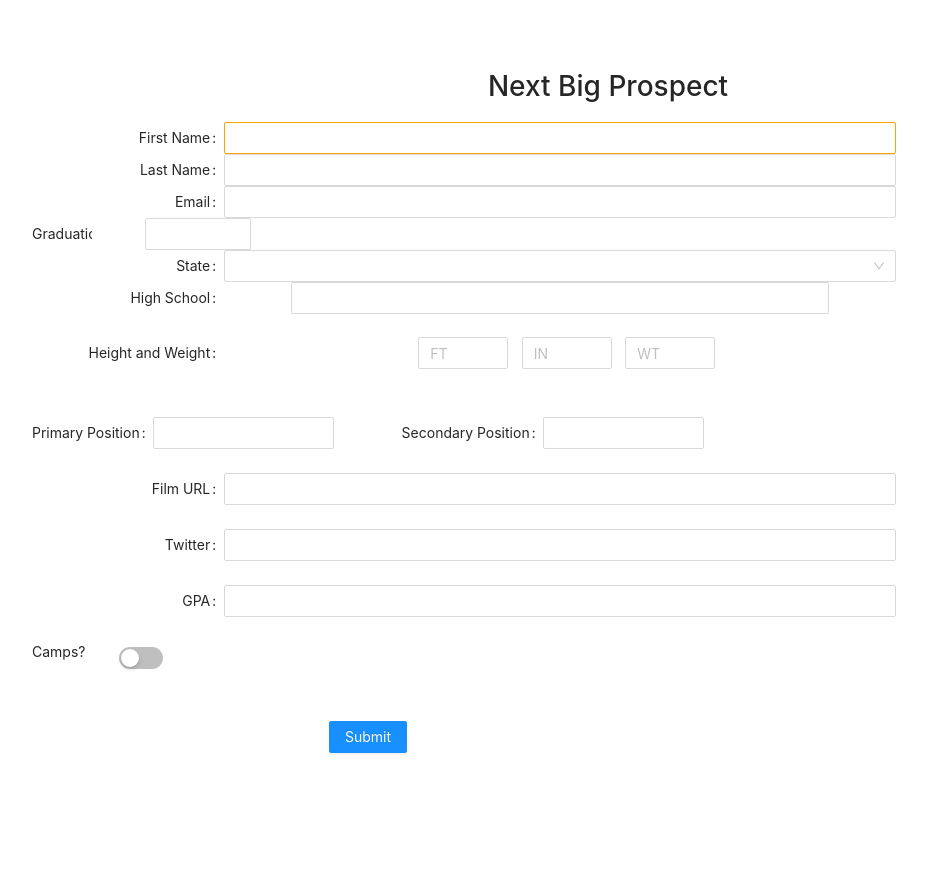
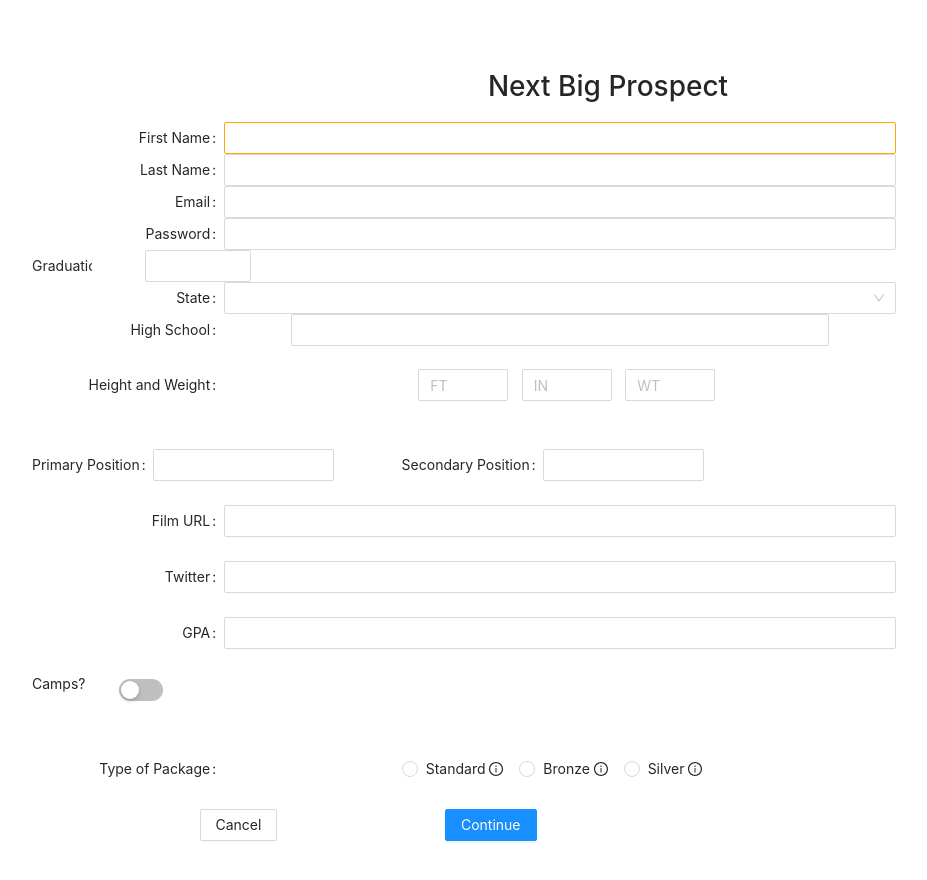
Before and after one commit to hillan1152/nbp-fe, a React (Create React App) app: page / in a window 1280 px wide. Shown: the top 880 px of the page, without its empty margins (32-959 px from the left). Before the commit the page ends 841 px from the top, so only its background shows below. Built offline with nearby package versions, Linux system fonts and the light colour scheme.

Commit message:
working on state management

```diff
--- a/package.json
+++ b/package.json
@@ -3,6 +3,7 @@
   "version": "0.1.0",
   "private": true,
   "dependencies": {
+    "@ant-design/icons": "^4.7.0",
     "@testing-library/jest-dom": "^5.14.1",
     "@testing-library/react": "^12.0.0",
     "@testing-library/user-event": "^13.2.1",
--- a/src/App.js
+++ b/src/App.js
@@ -1,11 +1,25 @@
+import React from 'react';
 import './App.css';
+import {
+  BrowserRouter as Router,
+  Route,
+  Routes,
+  Switch,
+  withRouter
+} from "react-router-dom";
 import Signup from './Form/Signup.js';
+import Confirmation from './Form/Confirmation';
 
-function App() {
+function App(props) {
   return (
-    <div className="App">
-      <Signup/>
-    </div>
+    <Router>
+      <div className="App">
+        <Routes>
+            <Route path='/' element={<Signup/>}/>
+            <Route path='/confirmation' element={<Confirmation/>}/>
+        </Routes>
+      </div>
+    </Router>
   );
 }
 
--- /dev/null
+++ b/src/Form/Confirmation.js
@@ -0,0 +1,10 @@
+import React from 'react'
+
+export default function Confirmation(props) {
+    console.log("props", props.prospect)
+    return (
+        <div>
+            What up turd
+        </div>
+    )
+}
--- a/src/Form/Signup.js
+++ b/src/Form/Signup.js
@@ -1,11 +1,16 @@
 import React, { useState } from 'react'
-import { Form, Input, Button, InputNumber, Switch, Select } from 'antd';
-import axios from 'axios';
-
-export default function Signup() {
+import { Form, Input, Button, InputNumber, Switch, Select, Radio } from 'antd';
+import { InfoCircleOutlined } from '@ant-design/icons';
+import { Link } from 'react-router-dom';
+import Confirmation from './Confirmation';
+export default function Signup(props) {
     const [ prospect, setProspect ] = useState();
     // const [form] = Form.useForm();
     const onFinish = (values) => {
+        setProspect(values)
+        if(values.package == 0){
+            console.log(prospect)
+        } else {
             fetch("http://localhost:5000/api/stripe/create-checkout-session", {
                 method: "POST",
                 headers: {
@@ -13,7 +18,7 @@ export default function Signup() {
                 },
                 body: JSON.stringify({
                     packages: [
-                    { id: 1, quantity: 1 }
+                        { package: values.package, quantity: 1 }
                     ],
                 }),
             })
@@ -26,8 +31,8 @@ export default function Signup() {
             }).catch(e => {
                 console.error(e.error)
             })
-        // Use to submit values when entered
-        // will use an are you sure you want to submit? Value
+
+        }
     };
     const formStyle = {
         margin: '0'
@@ -56,6 +61,9 @@ export default function Signup() {
                     <Input style={{ }}/>
                 </Form.Item>
                 <Form.Item label="Email" name="email" style={formStyle}>
+                    <Input style={{ }}/>
+                </Form.Item>
+                <Form.Item label="Password" name="password" style={formStyle}>
                     <Input style={{ }}/>
                 </Form.Item>
                 <Form.Item label="Graduation Year" name="grad_year" style={{ display: "flex", margin: '0'}}>
@@ -104,23 +112,6 @@ export default function Signup() {
                         </Form.Item>
                     </Form.Item>
                 </Form.Item>
-                {/* <div style={{ width: '100%'}}>
-                    <label style={{ display: 'flex', fontSize: '14px', height: '32px'}}>Height and Weight</label>
-                    <div style={{ display: 'flex', justifyContent: "space-between"}}>
-                        <Form.Item name="ft">
-                            <InputNumber style={{ width:"50%" }}/>
-                            <label style={{ marginLeft: '4%'}}>Ft</label>
-                        </Form.Item>
-                        <Form.Item name="in">
-                            <InputNumber style={{ width:"50%" }}/>
-                            <label style={{ marginLeft: '4%'}}>In</label>
-                        </Form.Item>
-                        <Form.Item name="wt">
-                            <InputNumber style={{ width:"60%" }}/>
-                            <label style={{ marginLeft: '4%'}}>Wt</label>
-                        </Form.Item>
-                    </div>
-                </div> */}
                 <Form.Item style={{ margin: "0%"}}>
                     <div style={{ width: '100%'}}>
                         <div style={{ display: 'flex', justifyContent: "space-between"}}>
@@ -150,8 +141,19 @@ export default function Signup() {
                         </Form.Item>
                     </div>
                 </Form.Item>
+                <Form.Item name="package" label="Type of Package">
+                    <Radio.Group>
+                        <Radio value={0}>Standard <InfoCircleOutlined /></Radio>
+                        <Radio value={1}>Bronze <InfoCircleOutlined /></Radio>
+                        <Radio value={2}>Silver <InfoCircleOutlined /></Radio>
+                    </Radio.Group>
+                </Form.Item>
                 <Form.Item >
-                    <Button type="primary" htmlType="submit">Submit</Button>
+                    <div style={{ display: "flex", justifyContent: 'space-evenly'}}>
+                        <Button htmlType="cancel">Cancel</Button>
+                        <Button type="primary" htmlType="submit">Continue</Button>
+                        {/* <Link to="/confirmation" state={prospect}><Button type="primary">Continue</Button></Link> */}
+                    </div>
                 </Form.Item>
             </Form>
         </div>
--- a/src/index.js
+++ b/src/index.js
@@ -10,8 +10,3 @@ ReactDOM.render(
   </React.StrictMode>,
   document.getElementById('root')
 );
-
-// If you want to start measuring performance in your app, pass a function
-// to log results (for example: reportWebVitals(console.log))
-// or send to an analytics endpoint. Learn more: https://bit.ly/CRA-vitals
-reportWebVitals();
```
Lines whose indentation alone changed are shown as unchanged.
